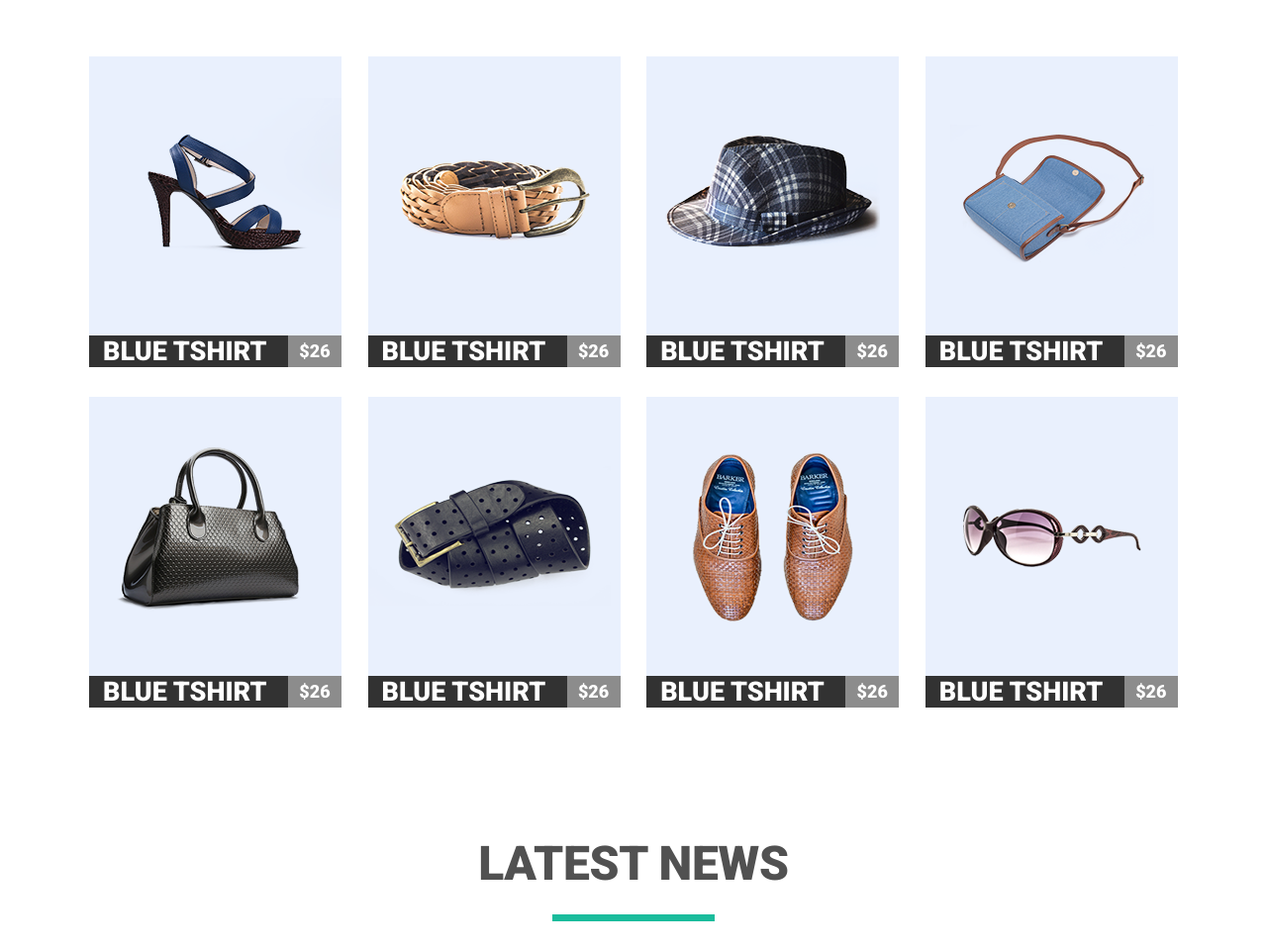
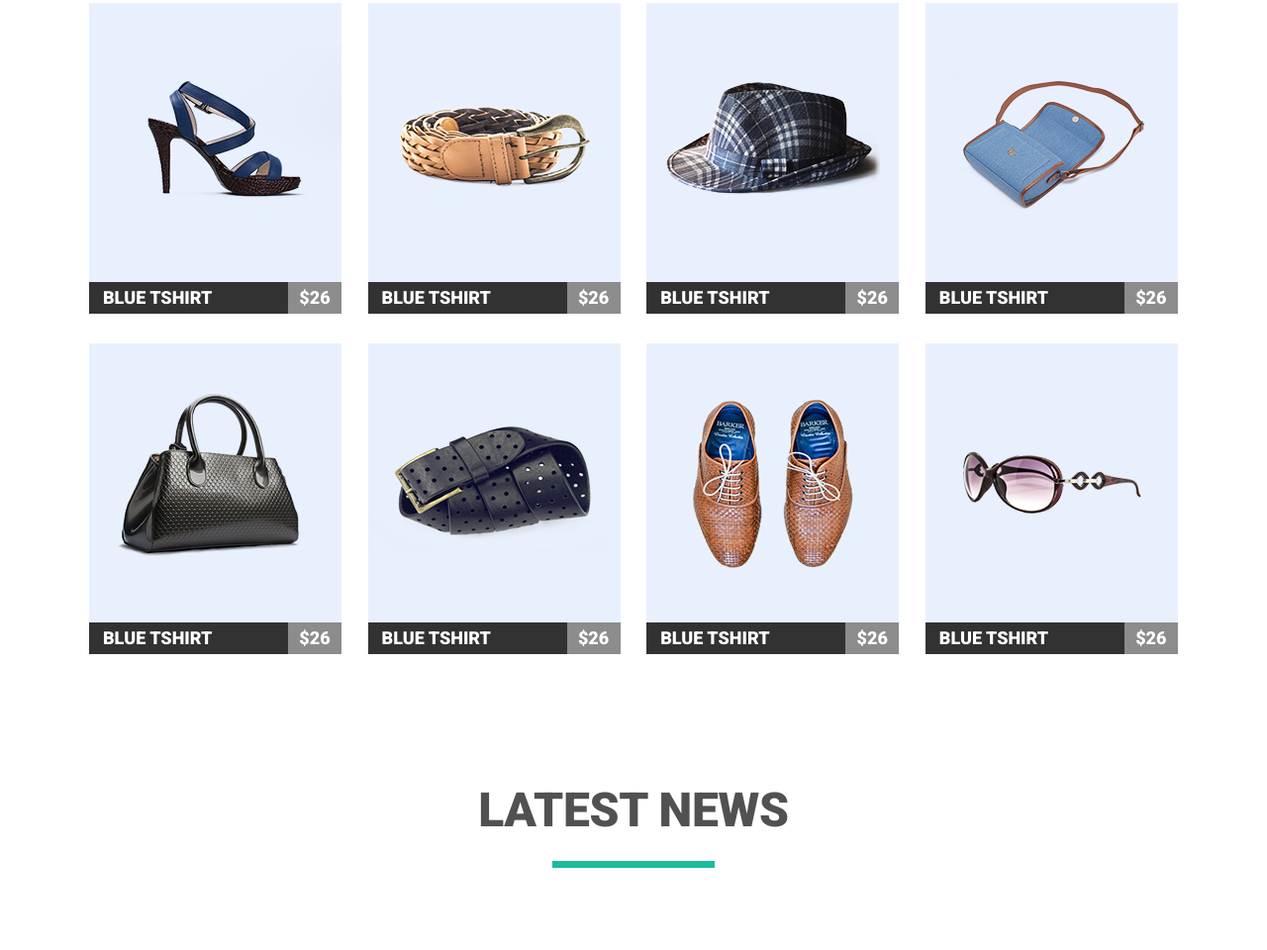
Before and after one commit to MuzikaPavel777/homework-04, a plain HTML site: page html-css/index.html in a window 1280 px wide. Shown: the part 340-1300 px from the top of the page at 99% size. Drawn offline with nearby package versions, Linux system fonts and the light colour scheme.

Commit message:
adjustment homework-04

```diff
--- a/html-css/index.html
+++ b/html-css/index.html
@@ -18,7 +18,7 @@
     <header class="header">
       <div class="container">
         <nav class="navigation clearfix">
-          <p class="logo">Mart</p>
+          <a href="#" class="logo">mart</a>
           <ul class="navigation-list clearfix">
             <li class="navigation-list-item">
               <a href="#" class="navigation-list-link">Home</a>
@@ -45,7 +45,7 @@
     <main>
       <section class="products">
         <div class="container clearfix">
-          <h1 class="products-title">FEATURED PRODUCTS</h1>
+          <h2 class="products-title">FEATURED PRODUCTS</h2>
           <ul class="products-list">
             <li class="products-list-item">
               <a href="#" class="products-list-item-link">
@@ -57,9 +57,9 @@
                   class="products-list-item-image"
               /></a>
               <div class="product-list-item-wrapper clearfix">
-                <a href="#" class="products-list-item-title">
-                  <h2 class="product-name">Blue Tshirt</h2>
-                </a>
+                <h3 class="product-name">
+                  <a href="#" class="products-list-item-title">Blue Tshirt</a>
+                </h3>
                 <span class="product-prise">$26</span>
               </div>
             </li>
@@ -73,9 +73,9 @@
                   class="products-list-item-image"
               /></a>
               <div class="product-list-item-wrapper clearfix">
-                <a href="#" class="products-list-item-title">
-                  <h2 class="product-name">Blue Tshirt</h2>
-                </a>
+                <h3 class="product-name">
+                  <a href="#" class="products-list-item-title">Blue Tshirt</a>
+                </h3>
                 <span class="product-prise">$26</span>
               </div>
             </li>
@@ -89,9 +89,9 @@
                   class="products-list-item-image"
               /></a>
               <div class="product-list-item-wrapper clearfix">
-                <a href="#" class="products-list-item-title">
-                  <h2 class="product-name">Blue Tshirt</h2>
-                </a>
+                <h3 class="product-name">
+                  <a href="#" class="products-list-item-title">Blue Tshirt</a>
+                </h3>
                 <span class="product-prise">$26</span>
               </div>
             </li>
@@ -105,9 +105,9 @@
                   class="products-list-item-image"
               /></a>
               <div class="product-list-item-wrapper clearfix">
-                <a href="#" class="products-list-item-title">
-                  <h2 class="product-name">Blue Tshirt</h2>
-                </a>
+                <h3 class="product-name">
+                  <a href="#" class="products-list-item-title">Blue Tshirt</a>
+                </h3>
                 <span class="product-prise">$26</span>
               </div>
             </li>
@@ -121,9 +121,9 @@
                   class="products-list-item-image"
               /></a>
               <div class="product-list-item-wrapper clearfix">
-                <a href="#" class="products-list-item-title">
-                  <h2 class="product-name">Blue Tshirt</h2>
-                </a>
+                <h3 class="product-name">
+                  <a href="#" class="products-list-item-title">Blue Tshirt</a>
+                </h3>
                 <span class="product-prise">$26</span>
               </div>
             </li>
@@ -137,9 +137,9 @@
                   class="products-list-item-image"
               /></a>
               <div class="product-list-item-wrapper clearfix">
-                <a href="#" class="products-list-item-title">
-                  <h2 class="product-name">Blue Tshirt</h2>
-                </a>
+                <h3 class="product-name">
+                  <a href="#" class="products-list-item-title">Blue Tshirt</a>
+                </h3>
                 <span class="product-prise">$26</span>
               </div>
             </li>
@@ -153,9 +153,9 @@
                   class="products-list-item-image"
               /></a>
               <div class="product-list-item-wrapper clearfix">
-                <a href="#" class="products-list-item-title">
-                  <h2 class="product-name">Blue Tshirt</h2>
-                </a>
+                <h3 class="product-name">
+                  <a href="#" class="products-list-item-title">Blue Tshirt</a>
+                </h3>
                 <span class="product-prise">$26</span>
               </div>
             </li>
@@ -169,9 +169,9 @@
                   class="products-list-item-image"
               /></a>
               <div class="product-list-item-wrapper clearfix">
-                <a href="#" class="products-list-item-title">
-                  <h2 class="product-name">Blue Tshirt</h2>
-                </a>
+                <h3 class="product-name">
+                  <a href="#" class="products-list-item-title">Blue Tshirt</a>
+                </h3>
                 <span class="product-prise">$26</span>
               </div>
             </li>
@@ -180,8 +180,8 @@
       </section>
       <section class="news">
         <div class="container clearfix">
-          <h1 class="news-title">LATEST NEWS</h1>
-          <ul class="news-list">
+          <h2 class="news-title">LATEST NEWS</h2>
+          <ul class="news-list clearfix">
             <li class="news-list-item">
               <a href="#" class="news-list-item-link">
                 <img
--- a/html-css/module-04/css/styles.css
+++ b/html-css/module-04/css/styles.css
@@ -33,7 +33,7 @@ a {
   line-height: 32px;
   color: #555252;
   font-family: "Roboto", sans-serif;
-  font-weight: 900;
+  font-weight: 300;
   letter-spacing: -0.28px;
   text-transform: uppercase;
   float: left;
@@ -87,7 +87,6 @@ a {
   background-color: #1abc9c;
   display: block;
   margin: 0 auto;
-  margin-top: 22px;
 }
 .products-list-item {
   width: 255px;
@@ -172,14 +171,14 @@ a {
   font-size: 18px;
   line-height: 26px;
   color: #555252;
-  font-family: "Open Sans";
+  font-family: "Open Sans", sans-serif;
   font-weight: 600;
 }
 .news-list-item-text {
   font-size: 14px;
   line-height: 26px;
   color: #555252;
-  font-family: "Open Sans";
+  font-family: "Open Sans", sans-serif;
   font-weight: 400;
   margin-top: 44px;
   margin-bottom: 13px;
@@ -197,6 +196,7 @@ a {
   margin: 0;
   text-transform: uppercase;
   margin-bottom: 46px;
+  font-family: "Open Sans", sans-serif;
 }
 
 .news-list__item__link:hover,
```
